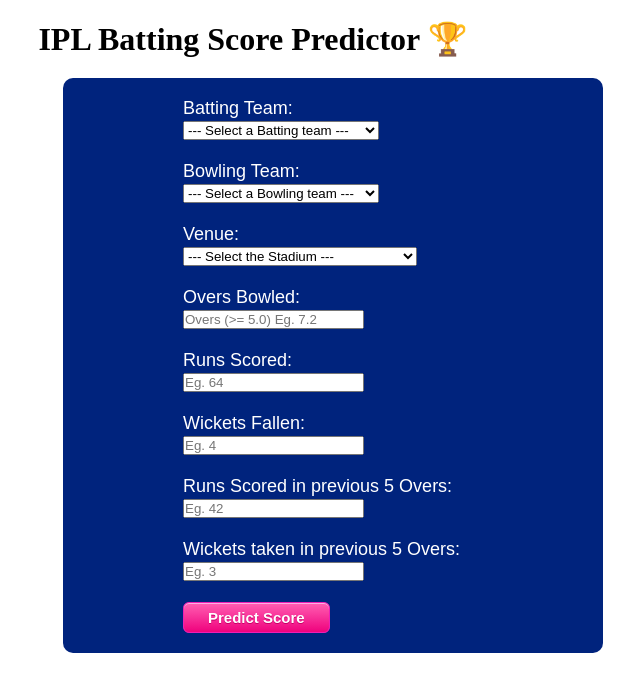
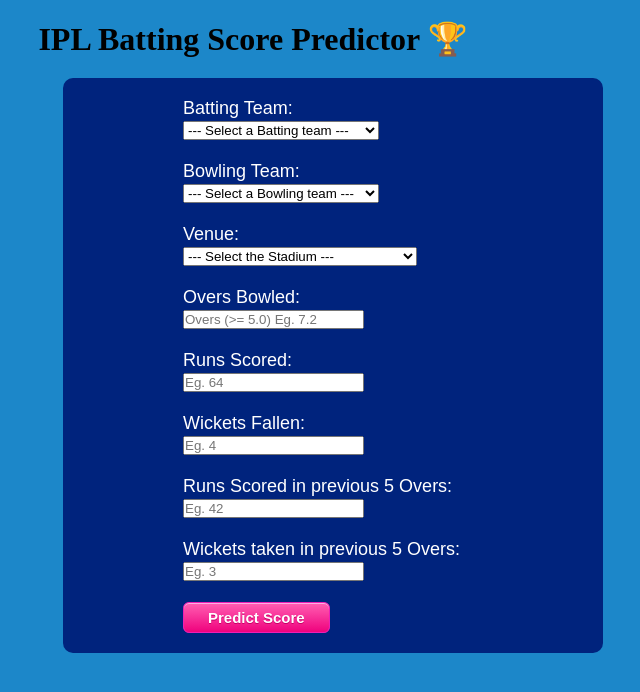
Before and after one commit to Atharva1604/IPL-Score-Prediction, a Flask app: page / in a window 1280 px wide. Shown: the top 692 px of the page, without its empty margins (387-1027 px from the left). Run offline with Flask 2, Linux system fonts and the light colour scheme; parts of the project's set-up code (start-up, migrations or seed data) failed here and were passed over; some libraries are stand-ins or nearby versions.

Commit message:
Updated the frontend for better interface

```diff
--- a/templates/index.html
+++ b/templates/index.html
@@ -2,6 +2,7 @@
 <html>
 <head>
   <title>IPL Score Predictor</title>
+  <body style="background-color:#1c87c9;">
     <link rel="stylesheet" type="text/css" href="{{ url_for('static', filename='styles.css') }}">
     <link rel="shortcut icon" href="{{ url_for('static', filename='ipl-favicon.ico') }}">
 
```
